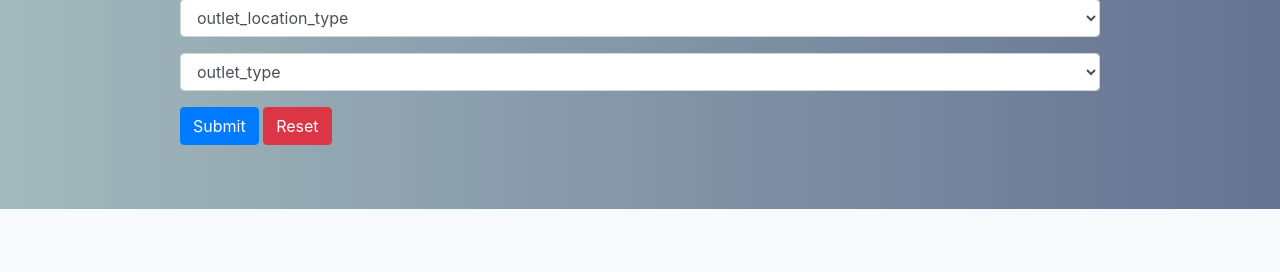
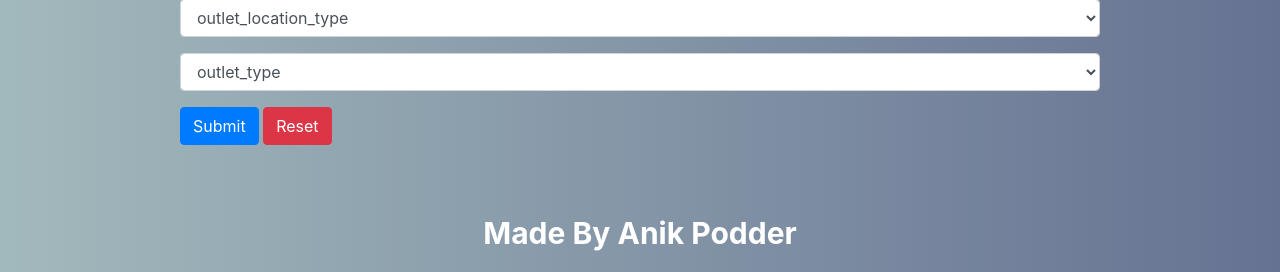
Before and after one commit to anikpodder/Big-Mart-Sales-Prediction, a Flask app: page / in a window 1280 px wide. Shown: the part 619-891 px from the top of the page. Before the commit the page ends 828 px from the top, so only its background shows below. Run offline with Flask 3, Linux system fonts and the light colour scheme; some libraries are stand-ins or nearby versions.

Commit message:
first commit

```diff
--- a/templates/home.html
+++ b/templates/home.html
@@ -197,6 +197,19 @@
        </div>
      </div>
 
+     <footer>
+      <p class="footer-text">Made By Anik Podder</p>
+    </footer>
+
+    <style>
+      .footer-text {
+        text-align: center;
+        font-size: 30px;
+        color: white;
+        font-weight: bold;
+        margin-top: 50px;
+      }
+    </style>
 
      <script src="https://code.jquery.com/jquery-3.3.1.slim.min.js"
      integrity="sha384-q8i/X+965DzO0rT7abK41JStQIAqVgRVzpbzo5smXKp4YfRvH+8abtTE1Pi6jizo" crossorigin="anonymous"></script>
```
Also changed, not shown: templates/result.html (+14 -0 lines), 2 other files.
